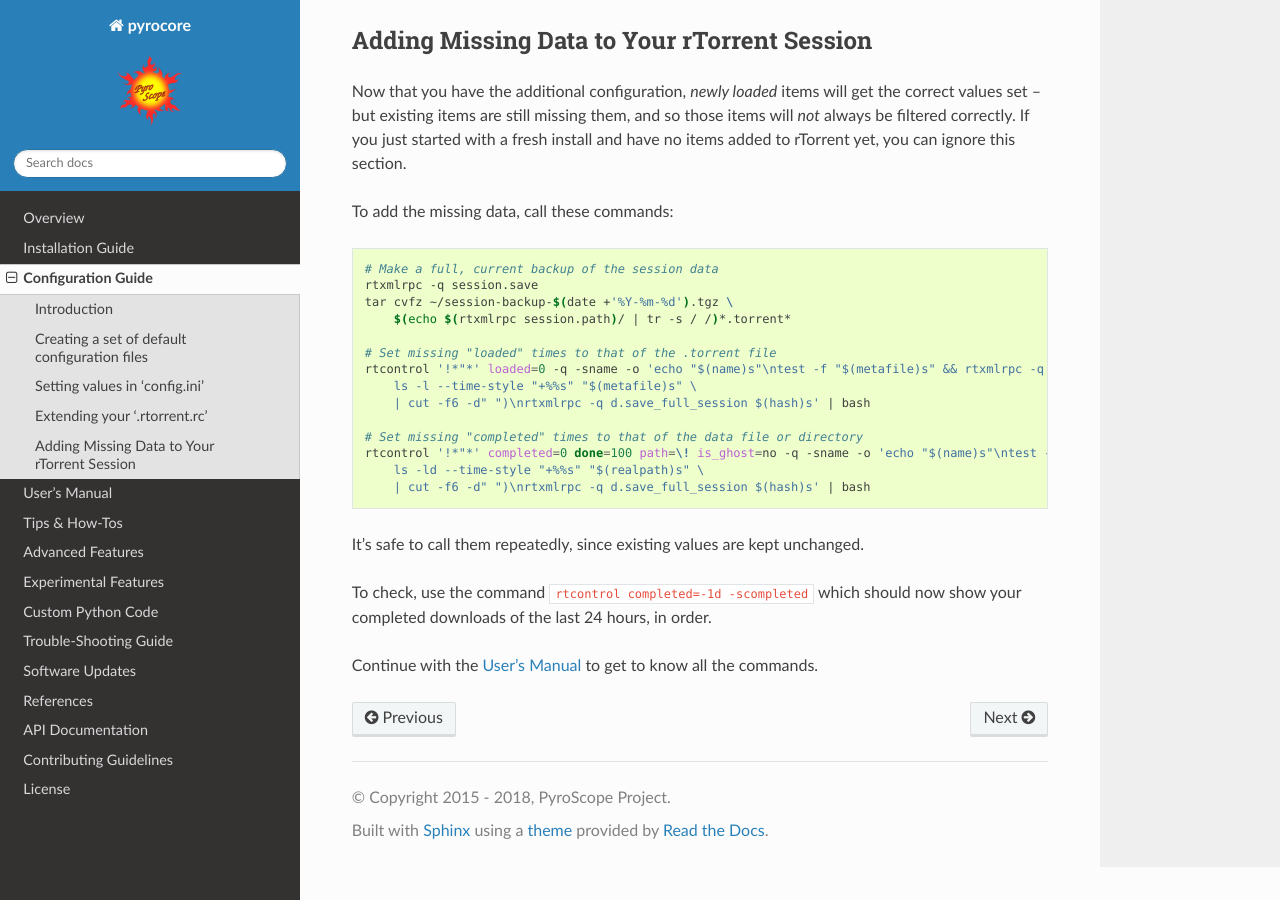
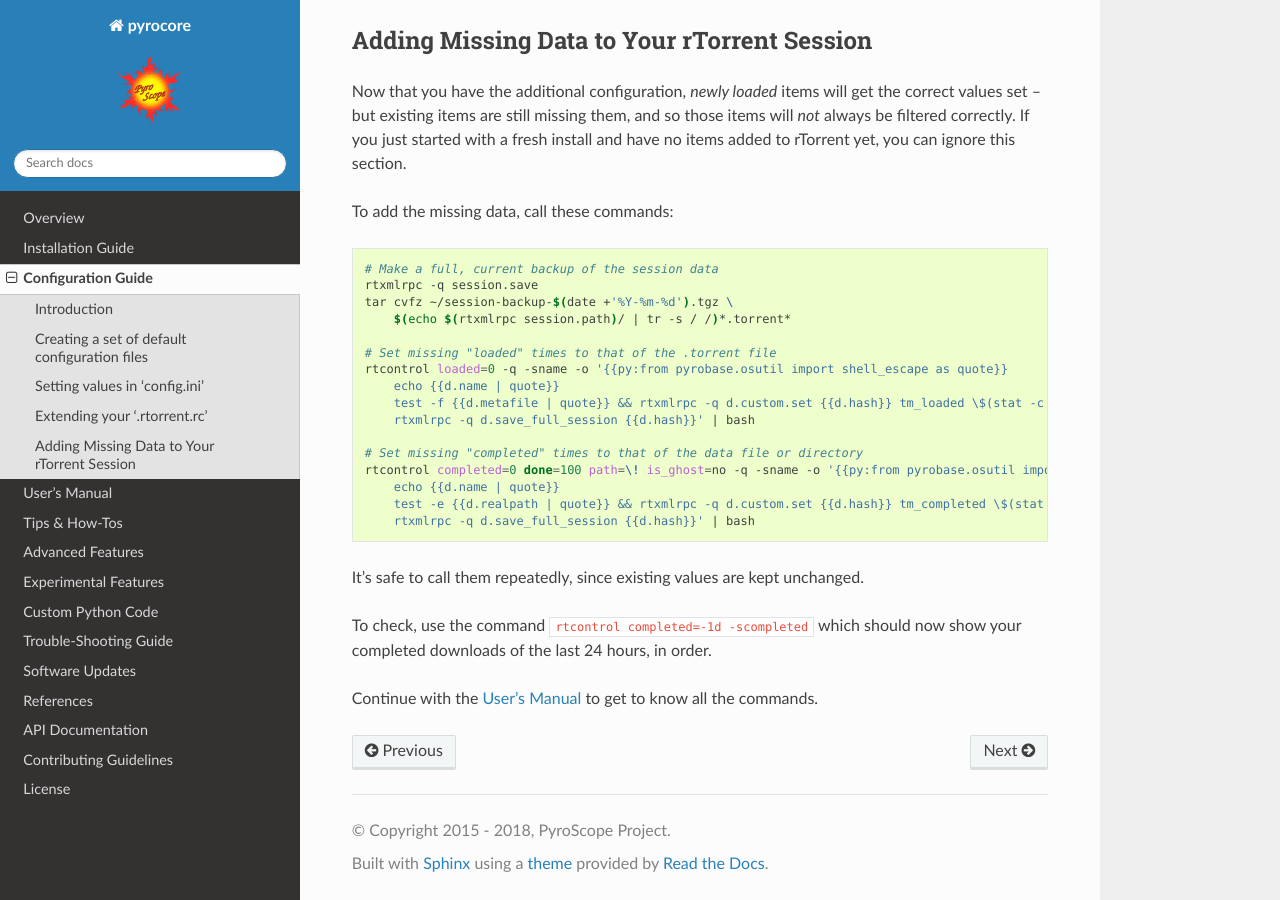
Before and after one commit to pyroscope/pyrocore, a Sphinx documentation site: the page built from docs/setup.rst, in a window 1280 px wide and 900 px high, scrolled down 4243 px. Built offline with Sphinx 7.4.7 and the Read the Docs theme 2.0.0, drawn with Linux system fonts in a browser that asks for light colours.

Commit message:
Properly quote backfill command paths (#62)
Properly quote backfill command paths using shell escape in pyrobase

```diff
--- a/docs/setup.rst
+++ b/docs/setup.rst
@@ -238,14 +238,16 @@ To add the missing data, call these commands:
         $(echo $(rtxmlrpc session.path)/ | tr -s / /)*.torrent*
 
     # Set missing "loaded" times to that of the .torrent file
-    rtcontrol '!*"*' loaded=0 -q -sname -o 'echo "$(name)s"\ntest -f "$(metafile)s" && rtxmlrpc -q d.custom.set $(hash)s tm_loaded \$(\
-        ls -l --time-style "+%%s" "$(metafile)s" \
-        | cut -f6 -d" ")\nrtxmlrpc -q d.save_full_session $(hash)s' | bash
+    rtcontrol loaded=0 -q -sname -o '{{py:from pyrobase.osutil import shell_escape as quote}}
+        echo {{d.name | quote}}
+        test -f {{d.metafile | quote}} && rtxmlrpc -q d.custom.set {{d.hash}} tm_loaded \$(stat -c "%Y" {{d.metafile | quote}})
+        rtxmlrpc -q d.save_full_session {{d.hash}}' | bash
 
     # Set missing "completed" times to that of the data file or directory
-    rtcontrol '!*"*' completed=0 done=100 path=\! is_ghost=no -q -sname -o 'echo "$(name)s"\ntest -e "$(realpath)s" && rtxmlrpc -q d.custom.set $(hash)s tm_completed \$(\
-        ls -ld --time-style "+%%s" "$(realpath)s" \
-        | cut -f6 -d" ")\nrtxmlrpc -q d.save_full_session $(hash)s' | bash
+    rtcontrol completed=0 done=100 path=\! is_ghost=no -q -sname -o '{{py:from pyrobase.osutil import shell_escape as quote}}
+        echo {{d.name | quote}}
+        test -e {{d.realpath | quote}} && rtxmlrpc -q d.custom.set {{d.hash}} tm_completed \$(stat -c "%Y" {{d.realpath | quote}})
+        rtxmlrpc -q d.save_full_session {{d.hash}}' | bash
 
 It's safe to call them repeatedly, since existing values are kept unchanged.
 
```
